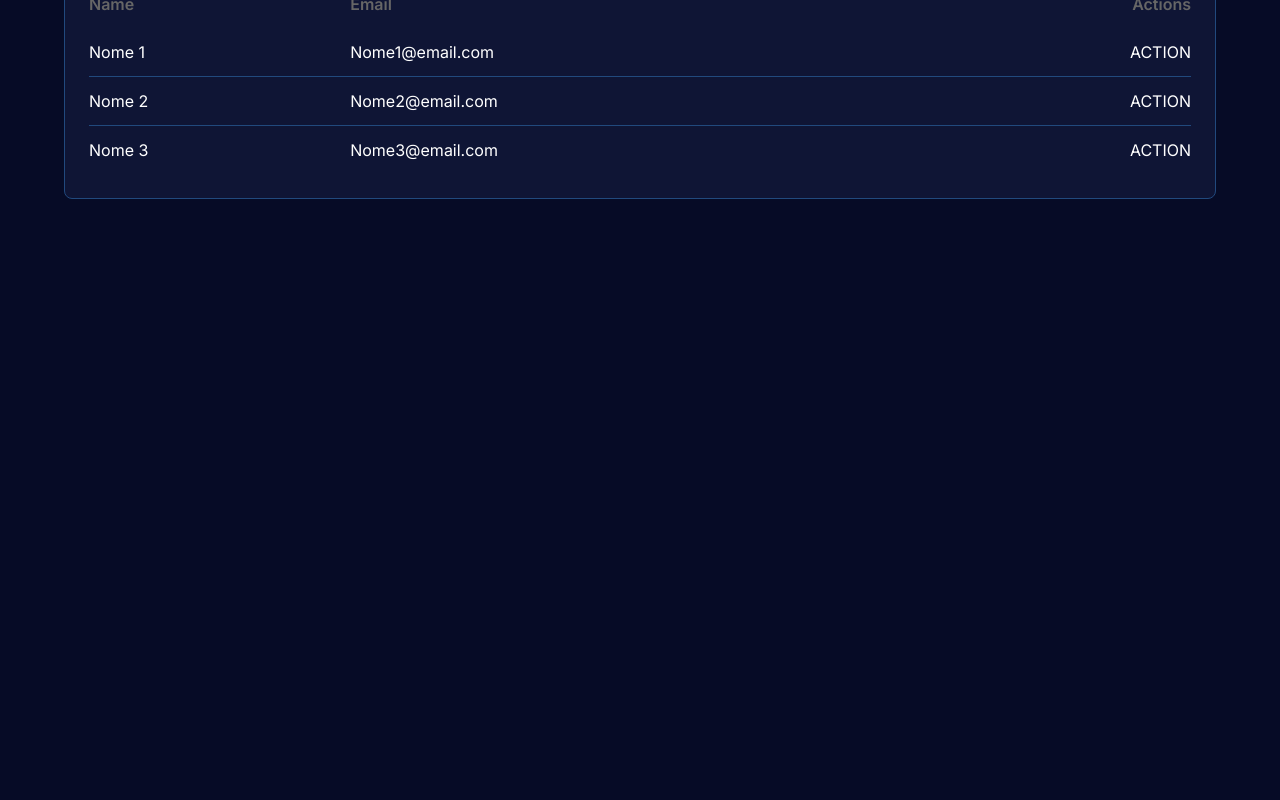
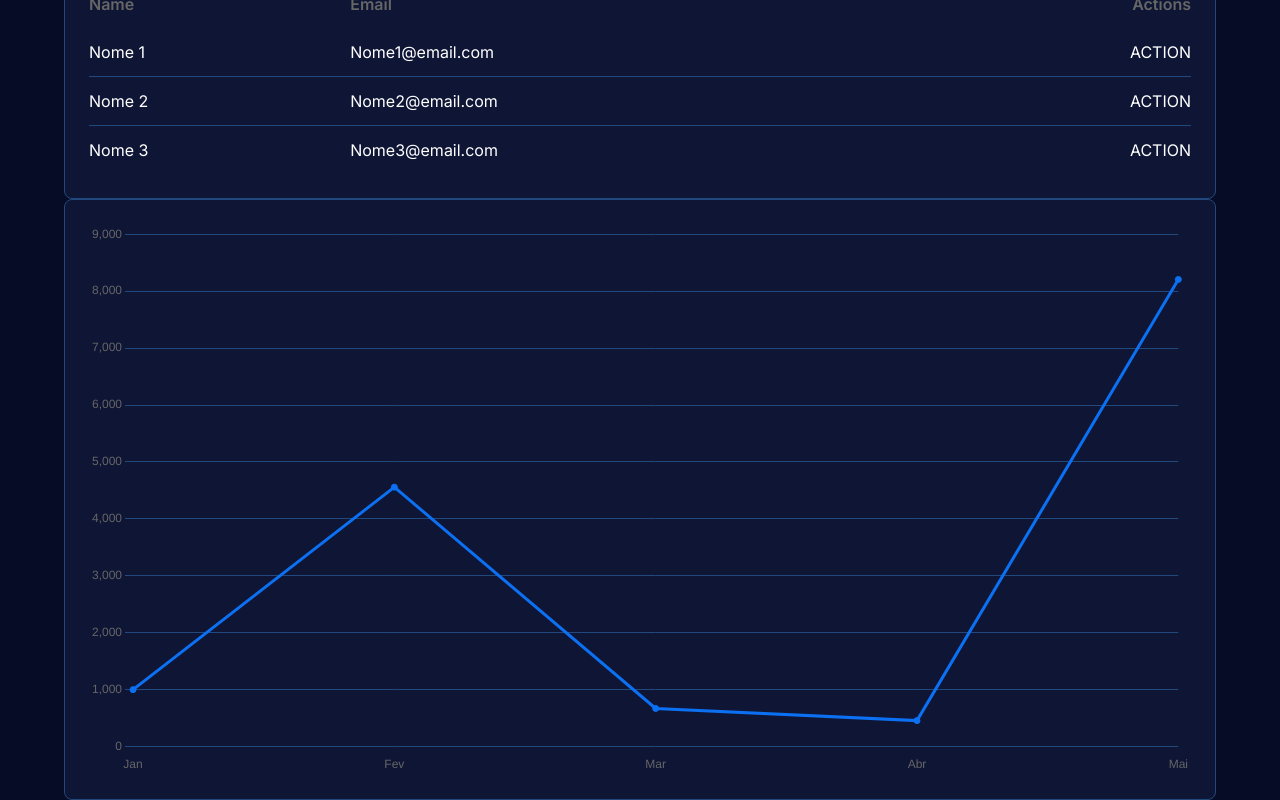
Before and after one commit to devantonio27/DashBoard, a React (Vite) app: page /home in a window 1280 px wide. Shown: the part 483-1283 px from the top of the page. Before the commit the page ends 800 px from the top, so only its background shows below. Built offline with nearby package versions, Linux system fonts and the light colour scheme.

Commit message:
Feat: Chart Component

```diff
--- a/package.json
+++ b/package.json
@@ -15,7 +15,9 @@
     "@mui/material": "^7.3.4",
     "@mui/system": "^7.3.3",
     "@types/styled-components": "^5.1.34",
+    "chart.js": "^4.5.1",
     "react": "^18.3.1",
+    "react-chartjs-2": "^5.3.1",
     "react-dom": "^18.3.1",
     "react-router-dom": "^7.9.3",
     "styled-components": "^6.1.19"
--- /dev/null
+++ b/src/components/CustomChart.tsx
@@ -0,0 +1,83 @@
+import { useTheme } from 'styled-components'
+import {
+  Chart as ChartJS,
+  CategoryScale,
+  LinearScale,
+  BarElement,
+  PointElement,
+  LineElement,
+  Title,
+  Tooltip,
+  Legend,
+} from 'chart.js'
+
+import { Line } from 'react-chartjs-2'
+import { Bar } from 'react-chartjs-2'
+import { CustomChartProps } from '@/types'
+
+ChartJS.register(
+  CategoryScale,
+  LinearScale,
+  BarElement,
+  PointElement,
+  LineElement,
+  Title,
+  Tooltip,
+  Legend
+)
+
+function CustomChart(props: CustomChartProps) {
+  const { data, labels, type } = props
+  const theme = useTheme()
+  const options = {
+    responsive: true,
+    scaleShowVerticalLines: false,
+    scales: {
+      x: {
+        border: {
+          display: false,
+        },
+        grid: {
+          display: false,
+        },
+        ticks: {
+          color: theme.typographies.subtitle,
+        },
+      },
+      y: {
+        border: {
+          display: false,
+        },
+        grid: {
+          color: theme.appDefaultStroke,
+        },
+        ticks: {
+          color: theme.typographies.subtitle,
+        },
+      },
+    },
+    plugins: {
+      legend: {
+        display: false,
+      },
+    },
+  }
+  const chartData = {
+    labels,
+    datasets: [
+      {
+        data: data,
+        borderColor: 'rgb(12, 112, 242)',
+        backgroundColor: 'rgb(12, 112, 242, 1)',
+      },
+    ],
+  }
+
+  return type === 'bar' ? (
+    <Bar options={options} data={chartData} />
+  ) : (
+    <Line options={options} data={chartData} />
+  )
+}
+
+export default CustomChart
--- a/src/components/index.ts
+++ b/src/components/index.ts
@@ -1,4 +1,5 @@
 export { default as AvatarsList } from './AvatarList'
+export { default as CustomChart } from './CustomChart'
 export { default as CustomTable } from './CustomTable'
 export { default as FormComponent } from './FormComponent'
 export { default as Header } from './Header'
--- a/src/pages/Home.tsx
+++ b/src/pages/Home.tsx
@@ -1,4 +1,10 @@
-import { AvatarsList, CardComponent, CustomTable, Header } from '@/components'
+import {
+  AvatarsList,
+  CardComponent,
+  CustomChart,
+  CustomTable,
+  Header,
+} from '@/components'
 import { Container } from '@mui/material'
 import { currencyConverter } from '@/utils'
 
@@ -44,6 +50,13 @@
             rows={mockTableData.rows}
           />
         </CardComponent>
+        <CardComponent>
+          <CustomChart
+            labels={['Jan', 'Fev', 'Mar', 'Abr', 'Mai']}
+            data={[1000.12, 4556.54, 669.54, 456.48, 8205.0]}
+            type="line"
+          />
+        </CardComponent>
       </Container>
     </>
   )
--- /dev/null
+++ b/src/types/customChart.d.ts
@@ -0,0 +1,5 @@
+export interface CustomChartProps {
+  labels: string[]
+  data: number[]
+  type: 'line' | 'bar'
+}
--- a/src/types/index.ts
+++ b/src/types/index.ts
@@ -1,4 +1,5 @@
 export * from './avatarsList'
+export * from './customChart'
 export * from './customTable'
 export * from './theme'
 export * from './formComponent'
```
Also changed, not shown: 1 other file (tests, documents, lock files or other folders).
